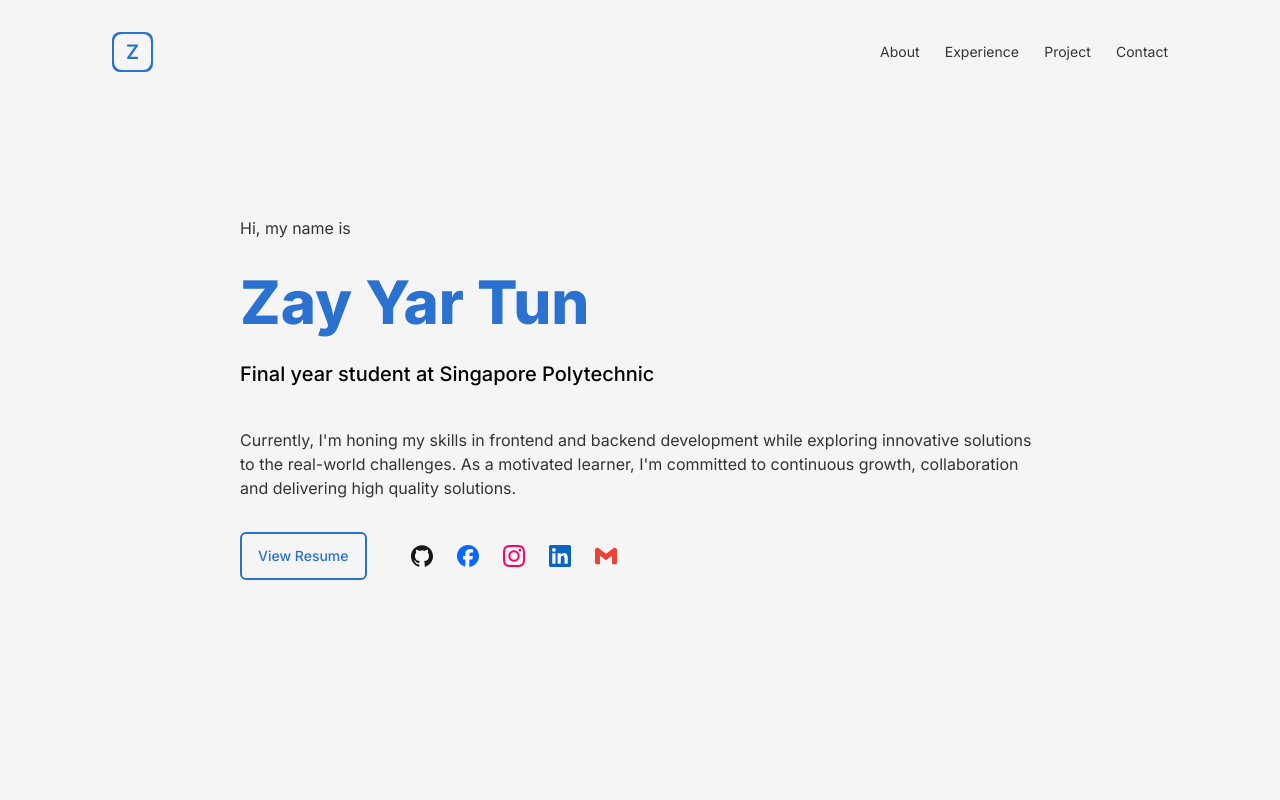
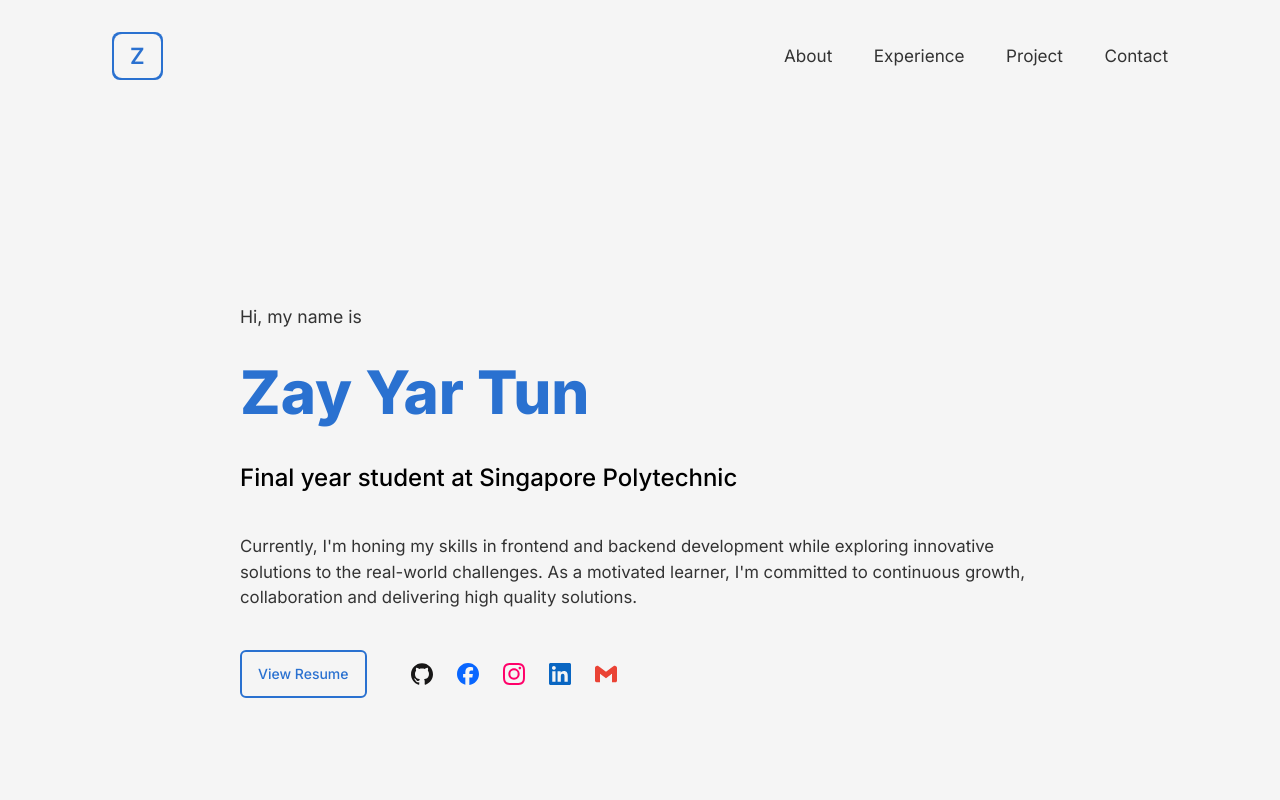
Before and after one commit to Jamie1606/portfolio, a Next.js app: page / in a window 1280 px wide. Shown: the top 800 px of the page. Built offline with nearby package versions, Linux system fonts and the light colour scheme.

Commit message:
tablet responsive

```diff
--- a/app/(public)/page.tsx
+++ b/app/(public)/page.tsx
@@ -5,16 +5,16 @@ export default function Home() {
   return (
     <div className="flex flex-col mx-auto">
       {/* Banner */}
-      <div className="flex flex-col mt-20 w-full px-6 mx-auto lg:w-[50rem] lg:px-0 lg:mt-36">
-        <label className="text-[#333333] mb-6 lg:mb-8">Hi, my name is</label>
-        <label className="text-[#2A71D0] font-extrabold text-4xl lg:text-6xl">Zay Yar Tun</label>
-        <label className="text-[#000000] mt-7 max-w-[50rem] text-xl font-medium">Final year student at Singapore Polytechnic</label>
-        <label className="text-[#333333] mt-10 max-w-[50rem]">Currently, I&apos;m honing my skills in frontend and backend development while exploring innovative solutions to the real-world challenges. As a motivated learner, I&apos;m committed to continuous growth, collaboration and delivering high quality solutions.</label>
-        <div className="flex items-center mt-8">
+      <div className="flex flex-col mt-20 w-full px-6 mx-auto md:mt-52 md:w-[35rem] lg:w-[50rem] lg:px-0 lg:mt-56">
+        <label className="text-[#333333] mb-6 md:mb-8 lg:mb-8 lg:text-[1.1rem]">Hi, my name is</label>
+        <label className="text-[#2A71D0] font-extrabold text-4xl md:text-5xl lg:text-6xl">Zay Yar Tun</label>
+        <label className="text-[#000000] mt-7 max-w-full text-xl font-medium md:mt-8 md:max-w-[30rem] lg:max-w-[50rem] lg:text-2xl lg:mt-10">Final year student at Singapore Polytechnic</label>
+        <label className="text-[#333333] mt-10 max-w-full md:max-w-[30rem] lg:max-w-[50rem] lg:text-[1.05rem]">Currently, I&apos;m honing my skills in frontend and backend development while exploring innovative solutions to the real-world challenges. As a motivated learner, I&apos;m committed to continuous growth, collaboration and delivering high quality solutions.</label>
+        <div className="flex items-center mt-8 md:mt-10">
           <Button className="max-w-32 h-12 mr-5" variant="primary">
             View Resume
           </Button>
-          <div className="hidden lg:flex ms-6 space-x-6">
+          <div className="hidden md:flex lg:flex ms-6 space-x-6">
             <Link href="https://github.com/Jamie1606" target="_blank">
               <svg role="img" viewBox="0 0 24 24" width={22} height={22} fill="#181717" xmlns="http://www.w3.org/2000/svg">
                 <title>GitHub</title>
--- a/components/shared/nav-bar.tsx
+++ b/components/shared/nav-bar.tsx
@@ -4,11 +4,11 @@ import { Sheet, SheetContent, SheetTrigger } from "../ui/sheet";
 
 export default function NavBar() {
   return (
-    <div className="px-4 flex items-center justify-between lg:px-28 mt-8">
-      <Link href="/" className="relative flex items-center justify-center rounded-lg bg-[#2A71D0] transition-all duration-200 hover:bg-transparent overflow-hidden hover-animation">
-        <div className="relative cursor-pointer w-full z-10 m-0.5 px-3 py-1 rounded-lg text-[#2A71D0] font-semibold text-xl bg-[#F5F5F5]">Z</div>
+    <div className="px-6 flex items-center justify-between md:px-12 lg:px-28 mt-8">
+      <Link href="/" className="relative flex items-center justify-center rounded-lg bg-[#2A71D0] transition-all duration-200 hover:bg-transparent overflow-hidden hover-animation lg:hover:before:w-[25px]">
+        <div className="relative cursor-pointer w-full z-10 m-0.5 px-3 py-1 rounded-lg text-[#2A71D0] font-semibold text-xl bg-[#F5F5F5] lg:text-[1.4rem] lg:px-4 lg:py-2">Z</div>
       </Link>
-      <div className="flex items-center lg:hidden">
+      <div className="flex items-center md:hidden">
         <Sheet>
           <SheetTrigger>
             <svg xmlns="http://www.w3.org/2000/svg" height="28px" viewBox="0 -960 960 960" width="28px" fill="#000000">
@@ -33,9 +33,9 @@ export default function NavBar() {
           </SheetContent>
         </Sheet>
       </div>
-      <div className="hidden lg:flex items-center">
+      <div className="hidden md:flex items-center">
         <NavigationMenu>
-          <NavigationMenuList className="flex w-72 justify-between items-center text-sm">
+          <NavigationMenuList className="flex w-80 justify-between items-center text-[0.95rem] lg:w-96 lg:text-[1.07rem]">
             <NavigationMenuItem>
               <Link href="/" legacyBehavior passHref>
                 <NavigationMenuLink className="text-[#333333] hover:text-[#2A71D0] hover:font-medium transition-all duration-200 hover:underline hover:underline-offset-8">About</NavigationMenuLink>
```
